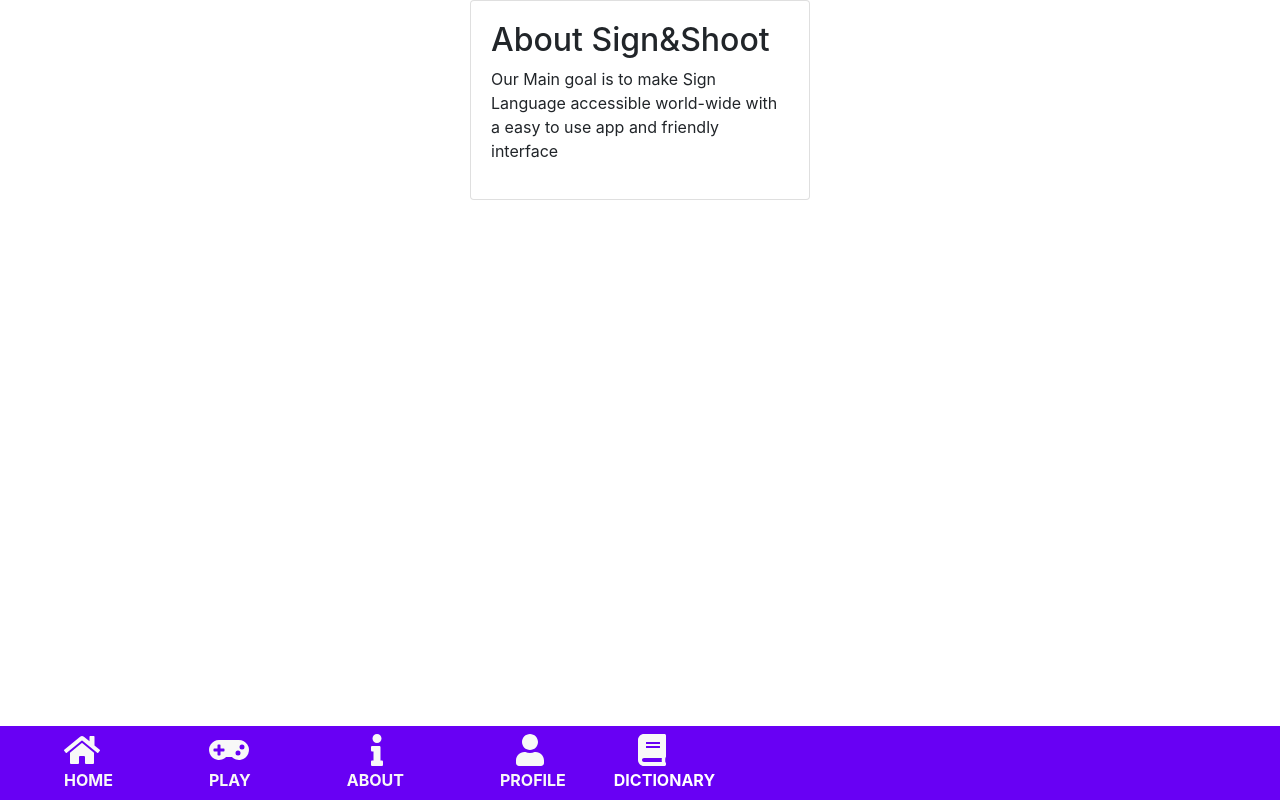
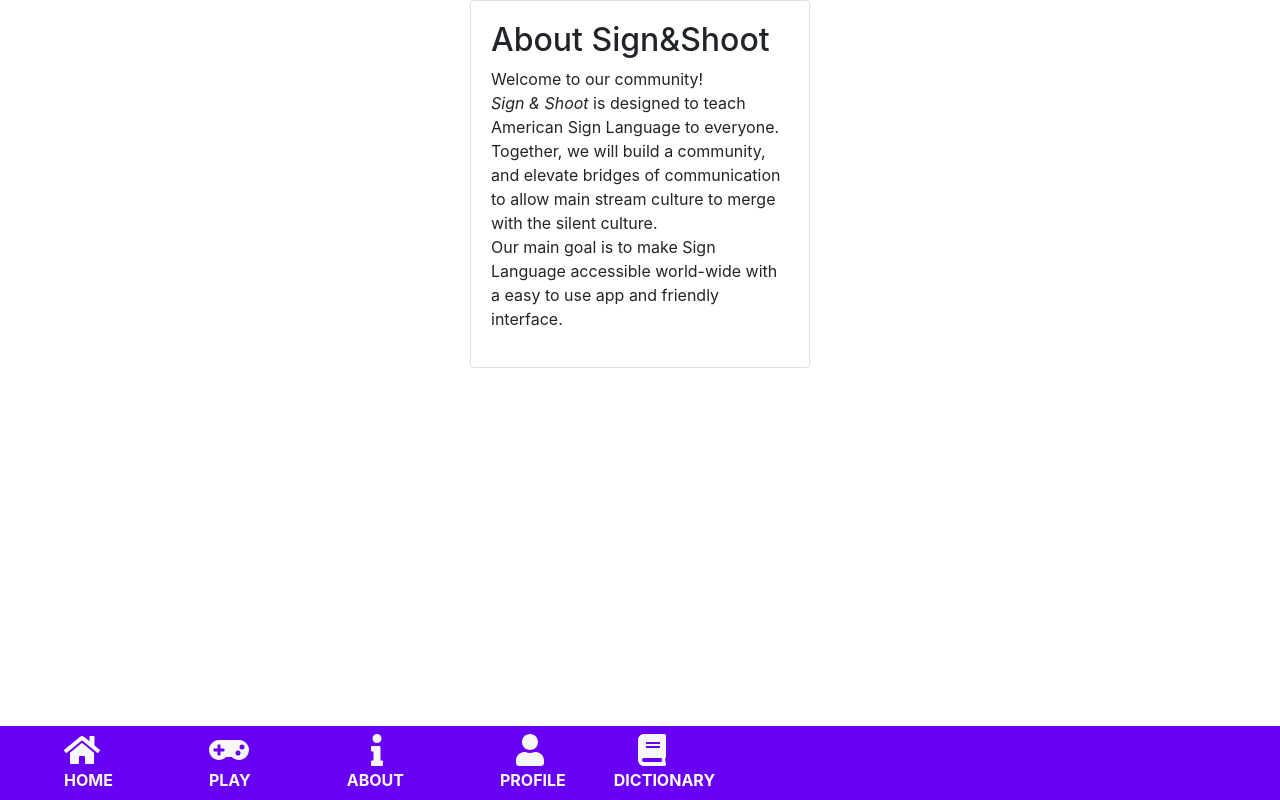
Before and after one commit to ywigelman/Team10, a React (Create React App) app in the folder client/: page /about in a window 1280 px wide. Built offline with nearby package versions, Linux system fonts and the light colour scheme.

Commit message:
about page content update

```diff
--- a/client/src/Components/dictionary.jsx
+++ b/client/src/Components/dictionary.jsx
@@ -1,4 +1,4 @@
-import { Card, CardColumns, Container, Row } from 'react-bootstrap';
+import { Card, Container, Row } from 'react-bootstrap';
 import alphabet from './abc-pics';
 import FlippingCard from './FlippinCard';
 
--- a/client/src/Pages/About.js
+++ b/client/src/Pages/About.js
@@ -1,5 +1,5 @@
-import React from "react";
-import { Card, Container, Row, Col } from "react-bootstrap";
+import React from 'react';
+import { Card, Container, Row, Col } from 'react-bootstrap';
 export function About() {
 	return (
 		<Container>
@@ -10,9 +10,16 @@
 						<Card.Body>
 							<h2>About Sign&Shoot </h2>
 							<p>
-                Our Main goal is to make Sign Language accessible world-wide
-                with a easy to use app and friendly interface{" "}
-              </p>{" "}
+								Welcome to our community!
+								<br />
+								<i>Sign & Shoot</i> is designed to teach American Sign Language
+								to everyone. <br />
+								Together, we will build a community, and elevate bridges of
+								communication to allow main stream culture to merge with the
+								silent culture. <br />
+								Our main goal is to make Sign Language accessible world-wide
+								with a easy to use app and friendly interface.
+							</p>
 						</Card.Body>
 					</Card>
 				</Col>
```
Lines whose indentation alone changed are shown as unchanged.
